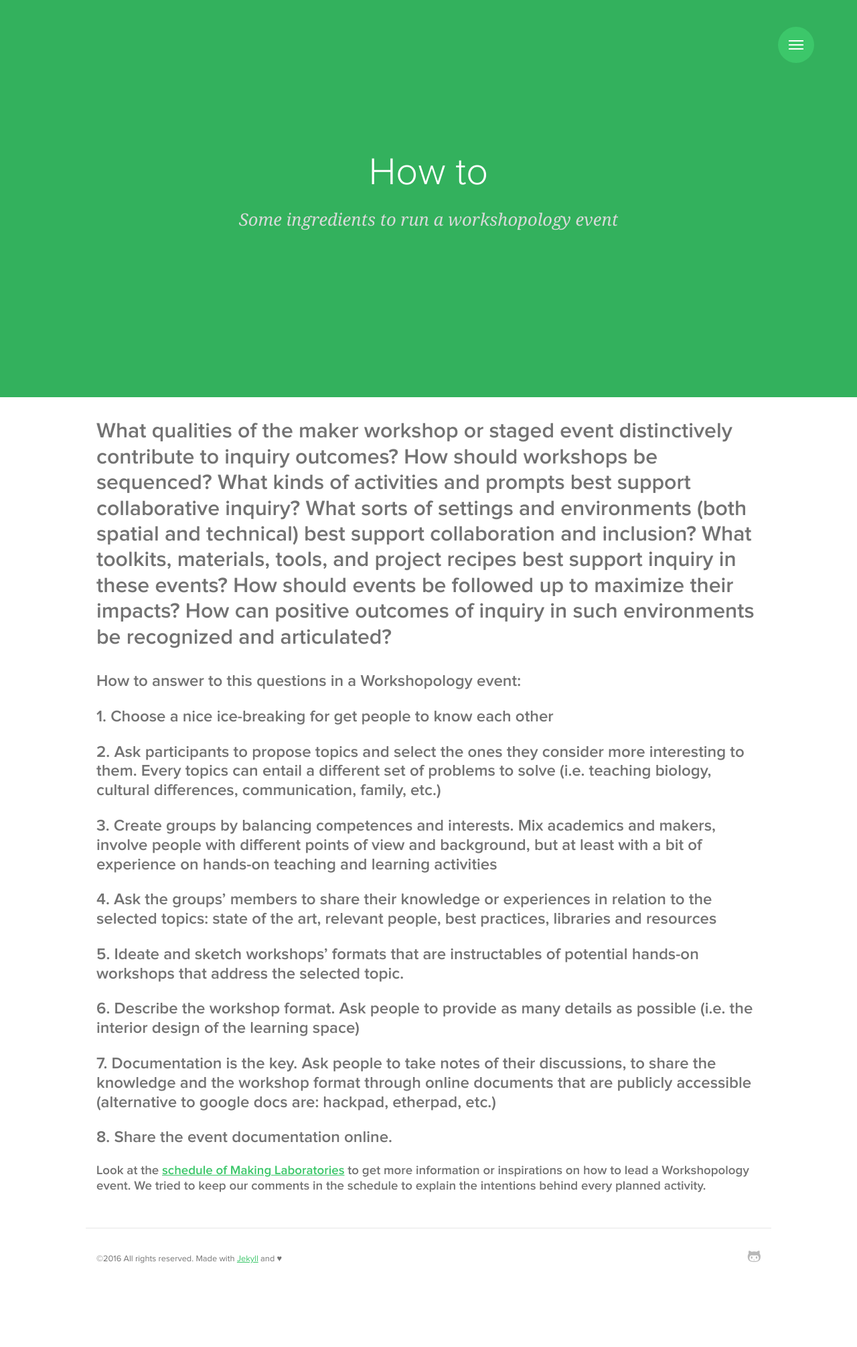
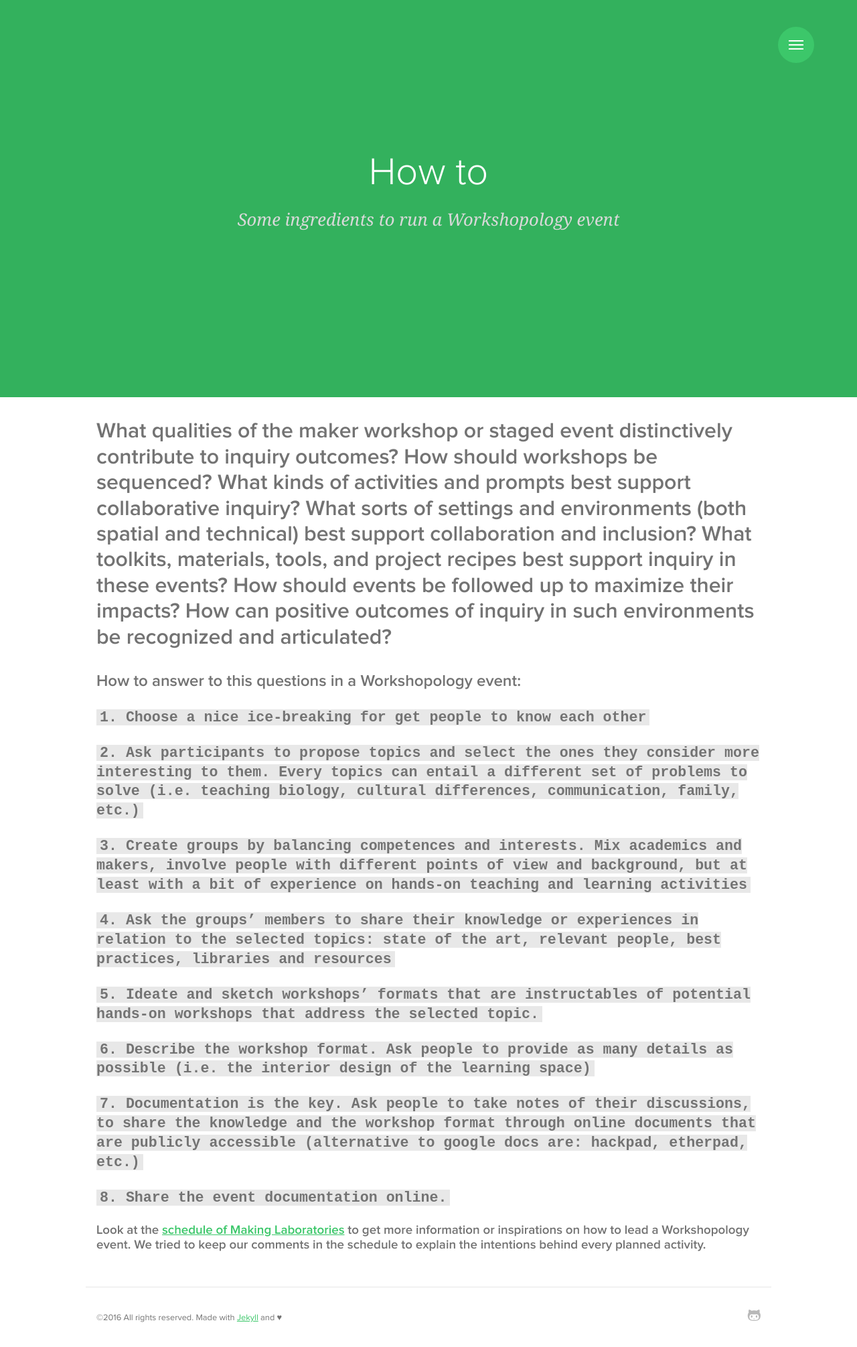
Before and after one commit to almostserena/workshopology-website-generator, a Jekyll site: the page built from howto.md, in a window 1280 px wide. Shown: the whole page at 67% size. Built offline with Jekyll 4.4.1, drawn with Linux system fonts in a browser that asks for light colours; some web fonts are replaced.

Commit message:
ihln
non

```diff
--- a/howto.md
+++ b/howto.md
@@ -1,28 +1,28 @@
 ---
 layout: page
 title: How to
-subtitle: Some ingredients to run a workshopology event
+subtitle: Some ingredients to run a Workshopology event
 ---
 
 # What qualities of the maker workshop or staged event distinctively contribute to inquiry outcomes? How should workshops be sequenced? What kinds of activities and prompts best support collaborative inquiry? What sorts of settings and environments (both spatial and technical) best support collaboration and inclusion? What toolkits, materials, tools, and project recipes best support inquiry in these events? How should events be followed up to maximize their impacts? How can positive outcomes of inquiry in such environments be recognized and articulated?
 
 ## How to answer to this questions in a Workshopology event:
 
-## 1. Choose a nice ice-breaking for get people to know each other
+## `1. Choose a nice ice-breaking for get people to know each other`
 
-## 2. Ask participants to propose topics and select the ones they consider more interesting to them. Every topics can entail a different set of problems to solve (i.e. teaching biology, cultural differences, communication, family, etc.)
+## `2. Ask participants to propose topics and select the ones they consider more interesting to them. Every topics can entail a different set of problems to solve (i.e. teaching biology, cultural differences, communication, family, etc.)`
 
-## 3. Create groups by balancing competences and interests. Mix academics and makers, involve people with different points of view and background, but at least with a bit of experience on hands-on teaching and learning activities
+## `3. Create groups by balancing competences and interests. Mix academics and makers, involve people with different points of view and background, but at least with a bit of experience on hands-on teaching and learning activities`
 
-## 4. Ask the groups’ members to share their knowledge or experiences in relation to the selected topics: state of the art, relevant people, best practices, libraries and resources
+## `4. Ask the groups’ members to share their knowledge or experiences in relation to the selected topics: state of the art, relevant people, best practices, libraries and resources`
 
-## 5. Ideate and sketch workshops’ formats that are instructables of potential hands-on workshops that address the selected topic.
+## `5. Ideate and sketch workshops’ formats that are instructables of potential hands-on workshops that address the selected topic.`
 
-## 6. Describe the workshop format. Ask people to provide as many details as possible (i.e. the interior design of the learning space)
+## `6. Describe the workshop format. Ask people to provide as many details as possible (i.e. the interior design of the learning space)`
 
-## 7. Documentation is the key. Ask people to take notes of their discussions, to share the knowledge and the workshop format through online documents that are publicly accessible (alternative to google docs are: hackpad, etherpad, etc.)
+## `7. Documentation is the key. Ask people to take notes of their discussions, to share the knowledge and the workshop format through online documents that are publicly accessible (alternative to google docs are: hackpad, etherpad, etc.)`
 
-## 8. Share the event documentation online.
+## `8. Share the event documentation online.`
 
 
 
```
Also changed, not shown: index.md (+3 -3 lines).
